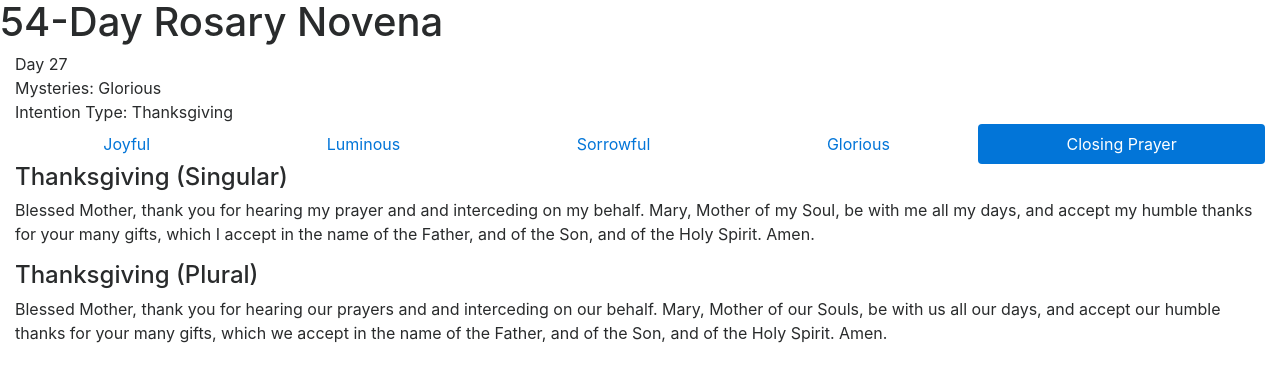
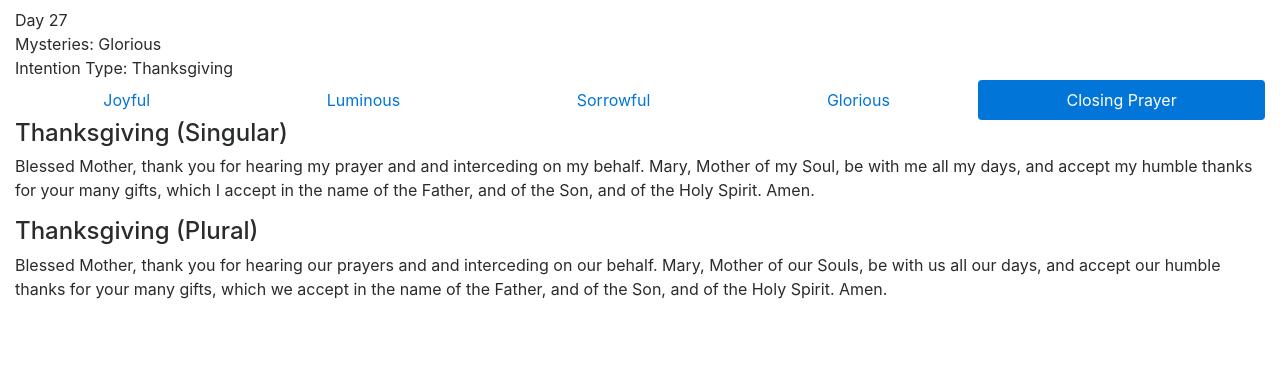
Before and after one commit to edbrannin/mercy, a Jekyll site: the page built from index.html, in a window 1280 px wide. Shown: the top 382 px of the page. Built offline with Jekyll 4.4.1, drawn with Linux system fonts in a browser that asks for light colours; nearby versions of some CDN libraries.

```diff
--- a/index.html
+++ b/index.html
@@ -1,6 +1,5 @@
 ---
 layout: page
-title: 54-Day Rosary Novena
 ---
 <script type="text/javascript">
 mysteries = {{ site.data.mysteries | jsonify }};
```
